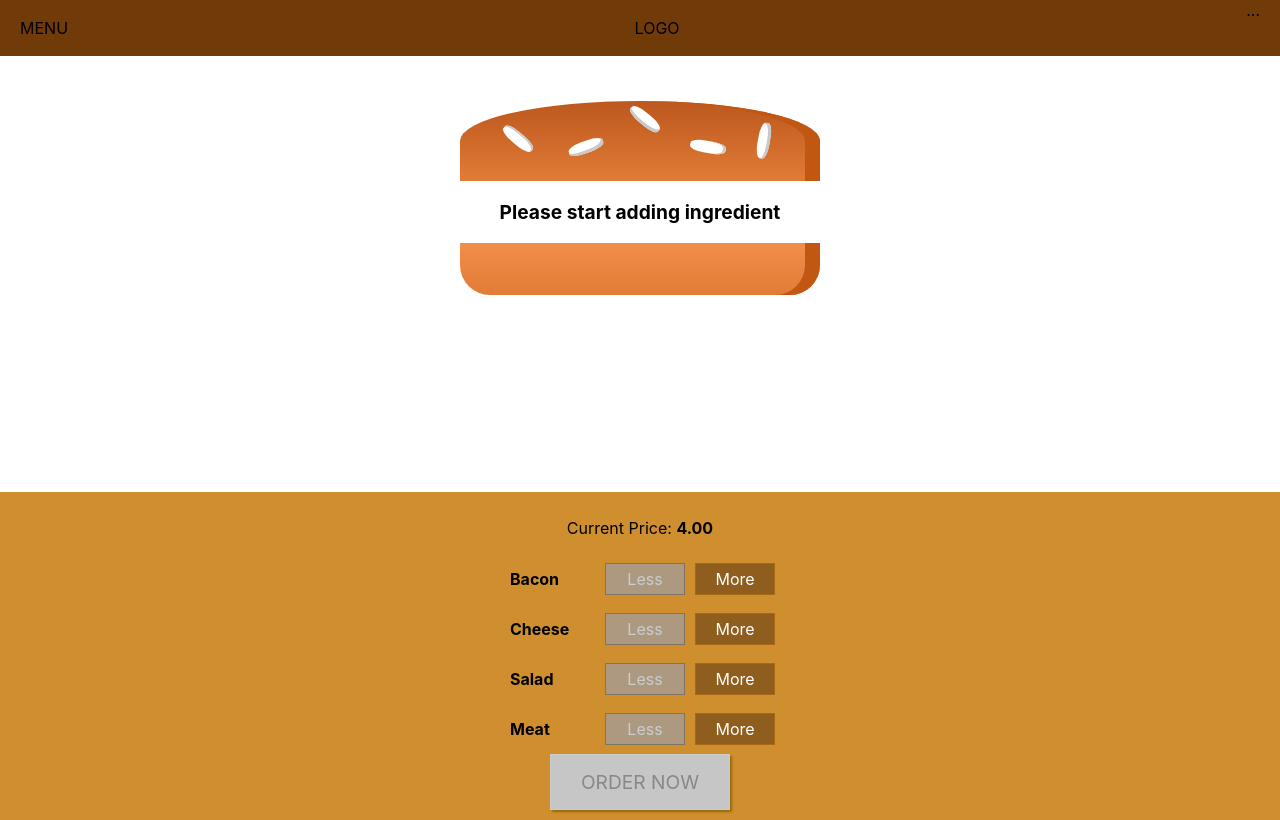
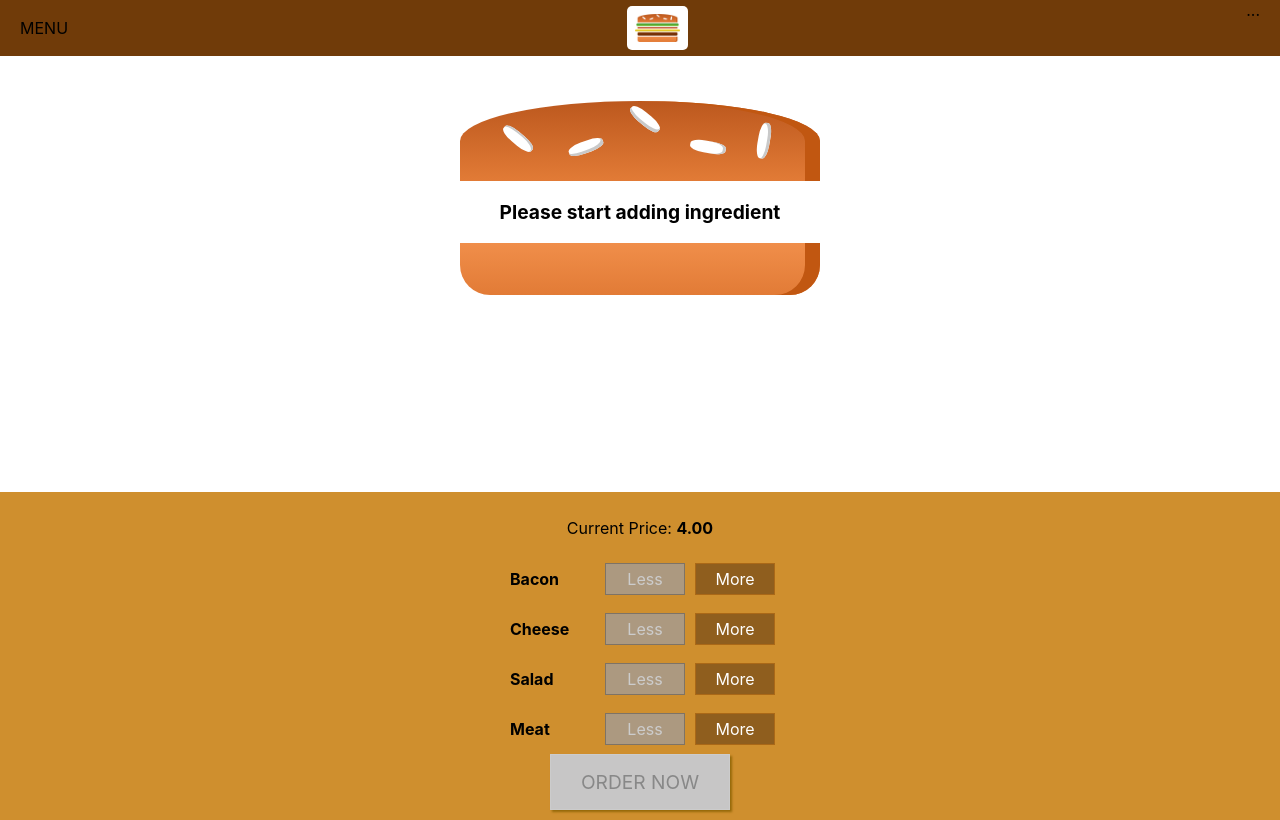
Before and after one commit to lununglee/BurgerBuilder, a React (Create React App) app: page / in a window 1280 px wide. Built offline with nearby package versions, Linux system fonts and the light colour scheme.

Commit message:
R23 - Using a Logo in our Application

```diff
--- /dev/null
+++ b/src/components/Logo/Logo.js
@@ -0,0 +1,15 @@
+import React from 'react'
+
+import styles from './Logo.module.css'
+
+import burgerLogo from '../../assets/images/burger-logo.png'
+
+const logo = (props) => {
+	return (
+		<div className={styles.Logo}>
+			<img src={burgerLogo} alt="MyBurger Logo"/>
+		</div>
+	)
+}
+
+export default logo
--- /dev/null
+++ b/src/components/Logo/Logo.module.css
@@ -0,0 +1,11 @@
+.Logo {
+	background-color: white;
+	padding: 8px;
+	height: 80%;
+	box-sizing: border-box;
+	border-radius: 5px;
+}
+
+.Logo img {
+	height: 100%;
+}
--- a/src/components/Navigation/Toolbar/Toolbar.js
+++ b/src/components/Navigation/Toolbar/Toolbar.js
@@ -1,12 +1,14 @@
 import React from 'react'
 
 import styles from './Toolbar.module.css'
+
+import Logo from '../../Logo/Logo'
 
 const toolbar = () => {
 	return (
 		<header className={styles.Toolbar}>
 			<div>MENU</div>
-			<div>LOGO</div>
+			<Logo />
 			<nav>
 				...
 			</nav>
```
Also changed, not shown: src/assets/images/burger-logo.png (added).
